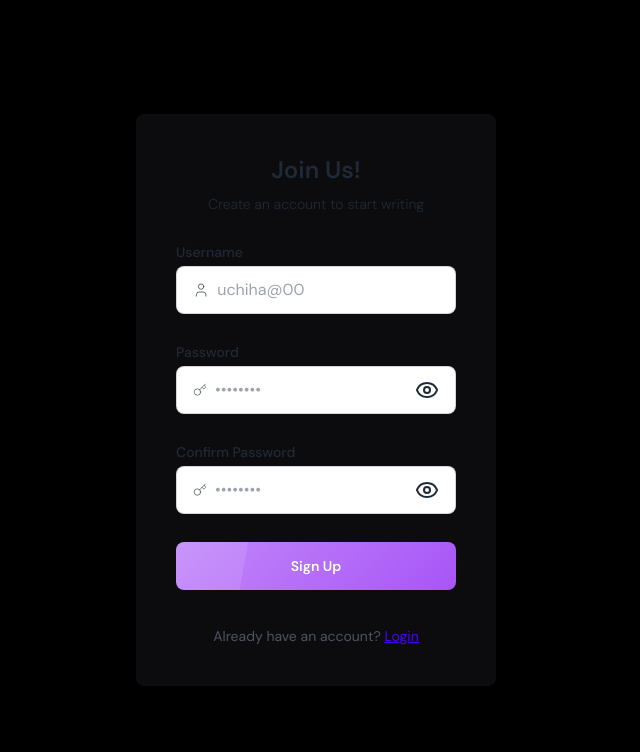
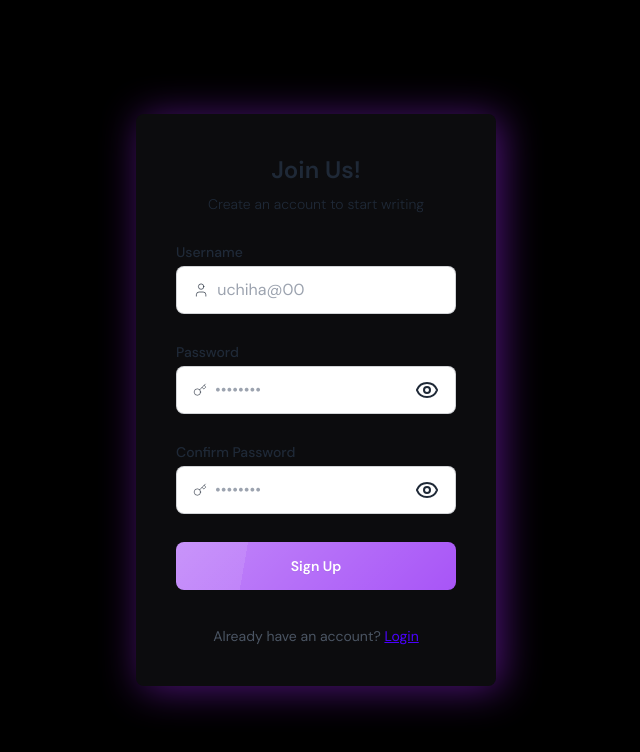
Before and after one commit to Prudvi0033/DoDo, a React (Vite) app in the folder client/: page /register in a window 1280 px wide. Shown: the top 752 px of the page, without its empty margins (324-964 px from the left). Built offline with nearby package versions, Linux system fonts and the light colour scheme; no server answers.

Commit message:
added glow

```diff
--- a/client/src/pages/Home.jsx
+++ b/client/src/pages/Home.jsx
@@ -44,7 +44,7 @@
             </div>
 
             <div className="flex items-center justify-center relative z-10 -bottom-[3rem] px-4 opacity-80">
-                <div className="w-full sm:w-[80%] md:w-[60%] lg:w-[50%] bg-zinc-950 bg-clip-padding backdrop-filter backdrop-blur-md backdrop-opacity-50 backdrop-saturate-150 shadow-lg rounded-2xl p-6 sm:p-10 md:p-16 flex flex-col gap-6 shadow-[0px_20px_207px_10px_rgba(165,_39,_255,_0.48)]">
+                <div className="w-full sm:w-[80%] md:w-[60%] lg:w-[50%] bg-zinc-950 bg-clip-padding backdrop-filter backdrop-blur-md backdrop-opacity-50 backdrop-saturate-150 rounded-2xl p-6 sm:p-10 md:p-16 flex flex-col gap-6 shadow-[0px_20px_207px_10px_rgba(165,_39,_255,_0.48)]">
                     <div className="flex flex-wrap justify-between gap-2">
                         <div className="skeleton h-4 w-20 sm:w-28 bg-purple-700/40"></div>
                         <div className='flex flex-wrap gap-2'>
--- a/client/src/pages/Login.jsx
+++ b/client/src/pages/Login.jsx
@@ -30,7 +30,8 @@
 
   return (
     <div className='flex items-center justify-center h-screen bg-black overflow-hidden dm-sans'>
-      <form onSubmit={handleLogin} className='flex rounded-lg flex-col gap-3 p-10 bg-zinc-700 bg-clip-padding backdrop-filter backdrop-blur-2xl bg-opacity-20 backdrop-saturate-50 backdrop-contrast-100'>
+      <form onSubmit={handleLogin} className='flex rounded-lg flex-col gap-3 p-10 bg-zinc-700 bg-clip-padding backdrop-filter backdrop-blur-2xl bg-opacity-20 backdrop-saturate-50 backdrop-contrast-100 shadow-[5px_3px_39px_0px_rgba(165,_39,_255,_0.48)]
+'>
 
         <div className="flex flex-col gap-2 items-center justify-center">
           <h1 className="text-2xl font-semibold">Welcome Back!</h1>
--- a/client/src/pages/Register.jsx
+++ b/client/src/pages/Register.jsx
@@ -8,7 +8,7 @@
   const [formData, setFormData] = useState({
     username: '',
     password: '',
-    confirmPassword: '',  // ✅ Added missing confirmPassword field
+    confirmPassword: '',
   });
   const [showPassword, setShowPassword] = useState(false);
   const [showConfirmPassword, setShowConfirmPassword] = useState(false);
@@ -33,7 +33,8 @@
 
   return (
     <div className="flex items-center justify-center h-screen bg-black overflow-hidden dm-sans">
-      <form onSubmit={handleRegister} className="flex rounded-lg flex-col gap-3 p-10 bg-zinc-700 bg-clip-padding backdrop-filter backdrop-blur-2xl bg-opacity-20 backdrop-saturate-50 backdrop-contrast-100">
+      <form onSubmit={handleRegister} className="flex rounded-lg flex-col gap-3 p-10 bg-zinc-700 bg-clip-padding backdrop-filter backdrop-blur-2xl bg-opacity-20 backdrop-saturate-50 backdrop-contrast-100 shadow-[5px_3px_39px_0px_rgba(165,_39,_255,_0.48)]
+">
 
         <div className="flex flex-col gap-2 items-center justify-center">
           <h1 className="text-2xl font-semibold">Join Us!</h1>
```
